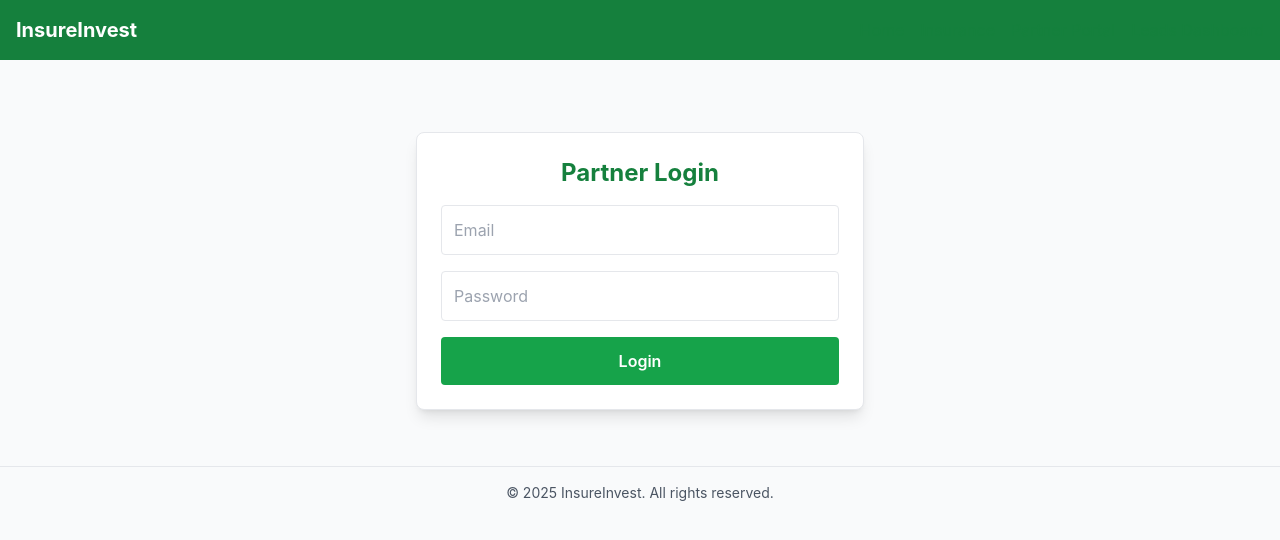
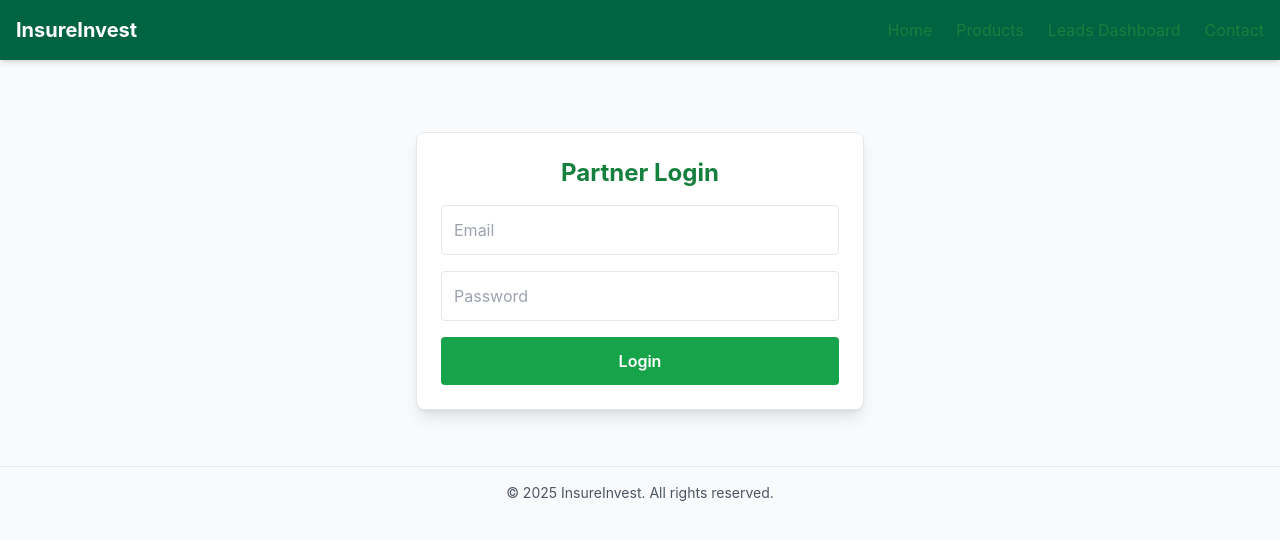
Before and after one commit to ew-prog/insure-invest-frontend, a React (Vite) app: page /login in a window 1280 px wide. Shown: the top 540 px of the page. Built offline with nearby package versions, Linux system fonts and the light colour scheme.

Commit message:
Update Navbar.jsx

```diff
--- a/src/Navbar.jsx
+++ b/src/Navbar.jsx
@@ -1,18 +1,15 @@
-import React from 'react'
-import { Link } from 'react-router-dom'
+import React from "react";
 
-function Navbar() {
+export default function Navbar() {
   return (
-    <nav className="bg-green-700 text-white p-4 flex justify-between items-center">
-      <div className="font-bold text-xl">InsureInvest</div>
-      <div className="space-x-4">
-        <Link to="/" className="hover:underline">Home</Link>
-        <Link to="/insurance" className="hover:underline">Insurance</Link>
-        <Link to="/partner-portal" className="hover:underline">Partner Portal</Link>
-        <Link to="/dashboard" className="hover:underline">Leads Dashboard</Link>
-      </div>
+    <nav className="bg-brand-green text-white p-4 flex justify-between items-center shadow-md">
+      <h1 className="text-xl font-bold">InsureInvest</h1>
+      <ul className="flex space-x-6">
+        <li><a href="/" className="hover:text-brand-light-green transition">Home</a></li>
+        <li><a href="/products" className="hover:text-brand-light-green transition">Products</a></li>
+        <li><a href="/leads" className="hover:text-brand-light-green transition">Leads Dashboard</a></li>
+        <li><a href="/contact" className="hover:text-brand-light-green transition">Contact</a></li>
+      </ul>
     </nav>
-  )
+  );
 }
-
-export default Navbar
```
